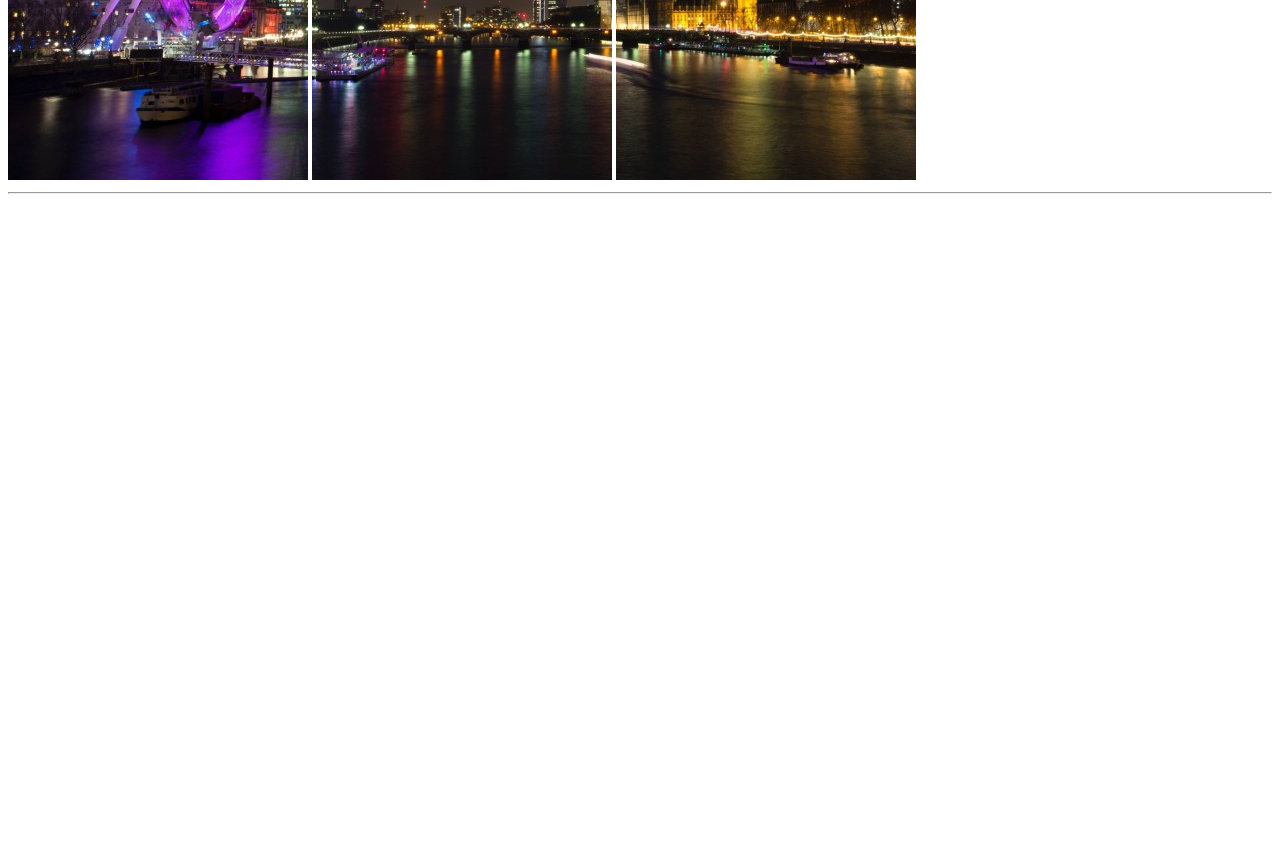
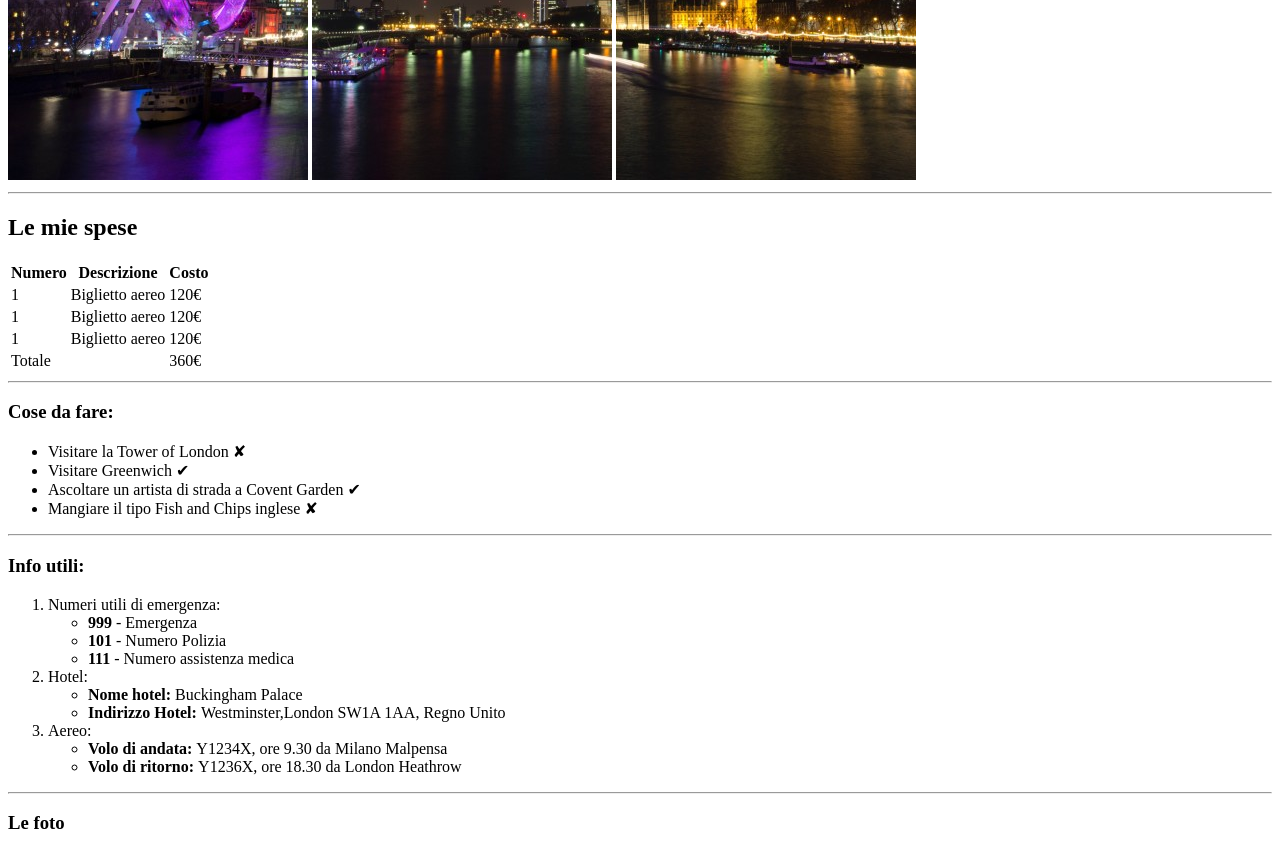
Before and after one commit to nicolaazonta/html-london-trip, a plain HTML site: page index.html in a window 1280 px wide. Shown: the part 500-1350 px from the top of the page. Before the commit the page ends 800 px from the top, so only its background shows below. Drawn offline with Linux system fonts and the light colour scheme.

Commit message:
main completed then exercise completed

```diff
--- a/index.html
+++ b/index.html
@@ -9,29 +9,101 @@
 <body>
 
 
-    <header>
+    <header><!-- the title and three photos of London -->
+
         <h1>Il mio viaggio a Londra</h1>
         <section>
-            <img src="./img/pexels-bill-emrich-230794-0.jpg" alt="London image 1">
-            <img src="./img/pexels-bill-emrich-230794-1.jpg" alt="London image 1">
-            <img src="./img/pexels-bill-emrich-230794-2.jpg" alt="London image 1">
+            <img src="./img/pexels-bill-emrich-230794-0.jpg" alt="large view of london - part 1 of 3">
+            <img src="./img/pexels-bill-emrich-230794-1.jpg" alt="large view of london - part 2 of 3">
+            <img src="./img/pexels-bill-emrich-230794-2.jpg" alt="large view of london - part 3 of 3">
         </section>
         <hr>
     </header>
 
 
     <main>
-        <section>
 
+        <section><!-- expenses detail -->
+
+            <h2>Le mie spese</h2>
+            <table>
+                <tr>
+                    <th>Numero</th>
+                    <th>Descrizione</th>
+                    <th>Costo</th>
+                </tr>
+                <tr>
+                    <td>1</td>
+                    <td>Biglietto aereo</td>
+                    <td>120€</td>
+                </tr>
+                <tr>
+                    <td>1</td>
+                    <td>Biglietto aereo</td>
+                    <td>120€</td>
+                </tr>
+                <tr>
+                    <td>1</td>
+                    <td>Biglietto aereo</td>
+                    <td>120€</td>
+                </tr>
+                <tr>
+                    <td>Totale</td>
+                    <td></td>
+                    <td>360€</td>
+                </tr>
+            </table>
+            <hr>
+        </section>
+
+        <section><!-- to do list - London edition -->
+
+            <h3>Cose da fare:</h3>
+            <ul>
+                <li>Visitare la Tower of London &#x2718</li>
+                <li>Visitare Greenwich &#x2714</li>
+                <li>Ascoltare un artista di strada a Covent Garden &#x2714</li>
+                <li>Mangiare il tipo Fish and Chips inglese &#x2718</li>
+            </ul>
+            <hr>
+        </section>
+
+        <section><!-- useful informations -->
+            <h3>Info utili:</h3>
+            <ol>
+                <li>
+                    <span>Numeri utili di emergenza:</span>
+                    <ul>
+                        <li><strong>999</strong> - Emergenza</li>
+                        <li><strong>101</strong> - Numero Polizia</li>
+                        <li><strong>111</strong> - Numero assistenza medica</li>
+                    </ul>
+                </li>
+                <li>
+                    <span>Hotel:</span>
+                    <ul>
+                        <li><strong>Nome hotel: </strong>Buckingham Palace</li>
+                        <li><strong>Indirizzo Hotel: </strong>Westminster,London SW1A 1AA, Regno Unito</li>
+                    </ul>
+                </li>
+                <li>
+                    <span>Aereo:</span>
+                    <ul>
+                        <li><strong>Volo di andata: </strong>Y1234X, ore 9.30 da Milano Malpensa</li>
+                        <li><strong>Volo di ritorno: </strong>Y1236X, ore 18.30 da London Heathrow</li>
+                    </ul>
+                </li>
+            </ol>
+            <hr>
+        </section>
+
+        <section><!-- some photos of London -->
+            <h3>Le foto</h3>
+            <img src="https://www.abta.com/sites/default/files/styles/large/public/media/uploads/london-400x400-compressor_0.jpg" alt="London pic">
+            <img src="./img/Stamford.jpg" alt="Stamforde Bridge pic">
         </section>
 
     </main>
 
-
-
-
-    <footer>
-
-    </footer>
 </body>
 </html>
```
